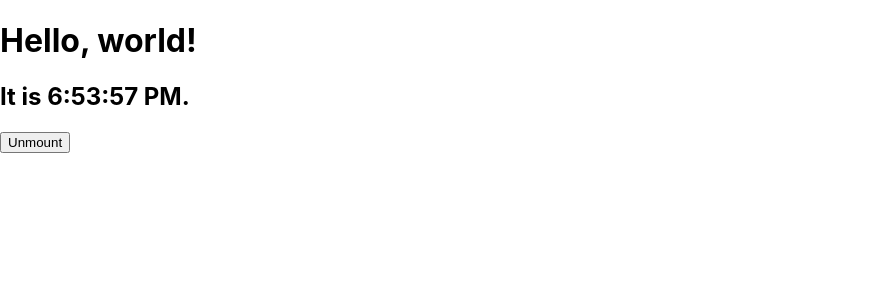
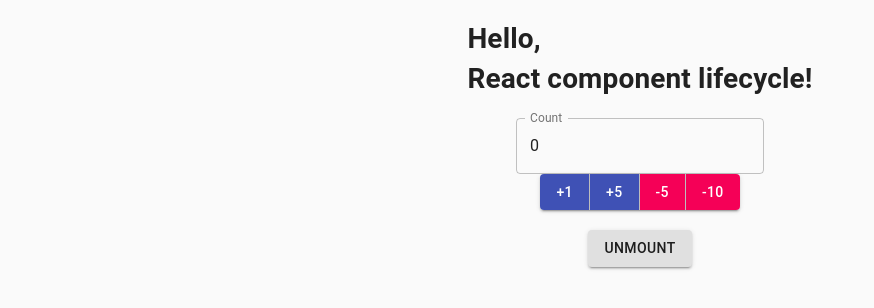
Before and after one commit to TigranVardanyan/React-component-lifecycle, a React (Create React App) app: page / in a window 1280 px wide. Shown: the top 308 px of the page, without its empty margins (0-874 px from the left). Built offline with nearby package versions, Linux system fonts and the light colour scheme; no server answers.

Commit message:
finished hooks start side effects

```diff
--- a/package.json
+++ b/package.json
@@ -3,6 +3,8 @@
   "version": "0.1.0",
   "private": true,
   "dependencies": {
+    "@material-ui/core": "^4.11.0",
+    "@material-ui/icons": "^4.9.1",
     "@testing-library/jest-dom": "^5.11.6",
     "@testing-library/react": "^11.1.2",
     "@testing-library/user-event": "^12.2.2",
--- a/src/App.js
+++ b/src/App.js
@@ -1,117 +1,160 @@
 import React, {Component} from 'react'
+import {unmountComponentAtNode} from 'react-dom'
+import CssBaseline from '@material-ui/core/CssBaseline';
+import Container from '@material-ui/core/Container';
+import ButtonGroup from '@material-ui/core/ButtonGroup';
+import Button from '@material-ui/core/Button';
+import Grid from '@material-ui/core/Grid';
+//import BottomNavigation from '@material-ui/core/BottomNavigation';
+//import BottomNavigationAction from '@material-ui/core/BottomNavigationAction';
+//import RestoreIcon from '@material-ui/icons/Restore';
+//import FolderIcon from '@material-ui/icons/Folder';
+//import FavoriteIcon from '@material-ui/icons/Favorite';
+//import LocationOnIcon from '@material-ui/icons/LocationOn';
+import TextField from '@material-ui/core/TextField';
 import './App.css';
-
-//class App extends Component {
-//  constructor() {
-//    super();
-//    this.state = {
-//      sayHello: "Hello",
-//    };
-//    console.log("[Constructor]")
-//  }
-//  changeHello(){
-//    this.setState({sayHello:"Hello Tigran"})
-//  }
-//
-//  static getDerivedStateFromProps(props, state) {
-//    console.log("[static getDerivedStateFromProps()]");
-//    return null;
-//  };
-//  componentDidiMount() {
-//    console.log("[componentDidiMount]")
-//  }
-//
-//  //shouldComponentUpdate() {
-//  //  console.log("[shouldComponentUpdate]");
-//  //  return false;
-//  //};
-//
-//
-//
-//  render() {
-//    console.log("[render()]");
-//    return (
-//      <div>
-//        Hello React
-//        <p>{this.state.sayHello}</p>
-//        <button
-//          id={"btn"}
-//          onClick={this.changeHello}
-//          >
-//          Button
-//        </button>
-//      </div>
-//    )
-//  }
-//
-//
-//}
 
 class App extends React.Component {
   constructor(props) {
     console.log("[Constructor]");
     super(props);
-    this.state = {date: new Date()};
+    this.state = {
+      count: 0
+    };
   }
 
   componentDidMount() {
+    fetch("https://api.mocki.io/v1/cc7dcf62") //return {"count":"1"}
+      .then(res => res.json())
+      .then(
+        (result) => {
+          console.log("result",result);
+          this.setState({
+            count: parseInt(result.count)
+          });
+        },
+        // Note: it's important to handle errors here
+        // instead of a catch() block so that we don't swallow
+        // exceptions from actual bugs in components.
+        (error) => {
+          console.log("error",error);
+        }
+      )
     console.log("[componentDidMount]");
-    this.timerID = setInterval(
-      () => this.tick(),
-      1000
-    );
-    console.groupEnd()
+    console.groupEnd();
   }
 
-  shouldComponentUpdate() {
-    console.log("[shouldComponentUpdate()]");
-    if (Date.now() % 2 == 0) {
+  shouldComponentUpdate(nextProps,nextState,nextContext) {
+    if (nextState.count <= 25 && nextState.count >= -25) {
+      console.log("nextState",nextState.count);
+      console.log("[shouldComponentUpdate() true]");
       return true;
-    } else {
-      console.groupEnd()
+    }
+    else {
+      console.log("nextState",nextState.count);
+      console.log("[shouldComponentUpdate() false]");
+      console.groupEnd();
       return false
     }
   }
 
-  componentDidUpdate() {
+  componentDidUpdate(prevProps,prevState,snapshot) {
+    console.log("prevState",prevState.count);
     console.log("[componentDidUpdate()]");
-    console.groupEnd()
+    console.groupEnd();
   }
 
   componentWillUnmount() {
-    console.groupEnd()
+    console.groupEnd();
     console.group("Lifecycle end");
-    clearInterval(this.timerID);
     console.log("[componentWillUnmount()]");
-    console.groupEnd()
+    console.groupEnd();
   }
 
-  tick() {
-    this.setState({
-      date: new Date()
-    });
+  changeCount(operator, value) {
+    //if (this.state.count <= 25) {
+      if (operator === "+") {
+        this.setState({
+          count: this.state.count + value
+        }, ()=>console.log("setState() callback"))
+      }
+    //}
+    //if (this.state.count >= -25) {
+      if (operator === "-") {
+        this.setState({
+          count: this.state.count - value
+        }, ()=>console.log("setState() callback"))
+      }
+    //}
   }
 
   static getDerivedStateFromProps() {
     console.group('Lifecycle');
     console.log("[static getDerivedStateFromProps()]");
-    return null
+    return null;
   }
 
   getSnapshotBeforeUpdate() {
     console.log("[getSnapshotBeforeUpdate()]");
-    return null
+    return null;
   }
 
+  handleClick() {
+    unmountComponentAtNode(document.getElementById('root'));
+  }
+
+  counterFiledChange(e) {
+    this.setState({count:e.target.value}, ()=>console.log("setState() callback"));
+  }
 
   render() {
     console.log("[render()]");
+    console.log("state",this.state.count);
     return (
-      <div>
-        <h1>Hello, world!</h1>
-        <h2>It is {this.state.date.toLocaleTimeString()}.</h2>
-        <button onClick={() => this.componentWillUnmount()}>Unmount</button>
-      </div>
+      <React.Fragment>
+        <CssBaseline/>
+        <Container maxWidth="sm">
+          <Grid container
+                justify="center"
+                direction={"column"}
+                alignItems={"center"}
+          >
+            <h1>Hello, <br/>React component lifecycle!</h1>
+            <form noValidate autoComplete="off">
+              <TextField id="counterFiled"
+                         variant={"outlined"}
+                         label="Count"
+                         type={"number"}
+                         value={this.state.count}
+                         onChange={(e) => this.counterFiledChange(e)}
+              />
+            </form>
+            <ButtonGroup variant="contained" aria-label="contained primary button group">
+              <Button onClick={() => this.changeCount("+", 1)} variant="contained" color="primary">
+                +1
+              </Button>
+              <Button onClick={() => this.changeCount("+", 5)} variant="contained" color="primary">
+                +5
+              </Button>
+              <Button onClick={() => this.changeCount("-", 5)} variant="contained" color="secondary">
+                -5
+              </Button>
+              <Button onClick={() => this.changeCount("-", 10)} variant="contained" color="secondary">
+                -10
+              </Button>
+            </ButtonGroup>
+            <br/>
+            <Button onClick={() => this.handleClick()} variant="contained">Unmount</Button>
+          </Grid>
+        </Container>
+        {/*<BottomNavigation*/}
+        {/*  showLabels*/}
+        {/*>*/}
+        {/*  <BottomNavigationAction label="Favorites" value="favorites" icon={<FavoriteIcon />} />*/}
+        {/*  <BottomNavigationAction label="Nearby" value="nearby" icon={<LocationOnIcon />} />*/}
+        {/*  <BottomNavigationAction label="Folder" value="folder" icon={<FolderIcon />} />*/}
+        {/*</BottomNavigation>*/}
+      </React.Fragment>
     );
   }
 }
```
Also changed, not shown: 1 other file (tests, documents, lock files or other folders).
